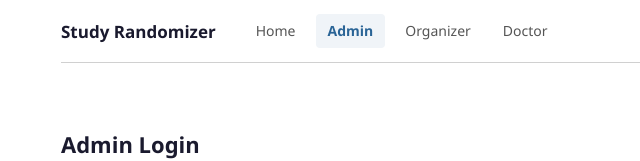
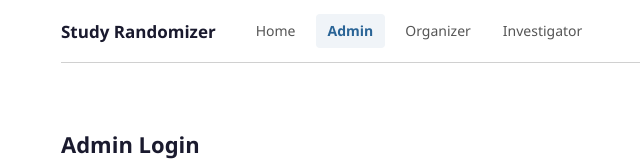
Before and after one commit to dhanush-kuma/study-randomizer, a React (Vite) app in the folder frontend/: page /admin/login in a window 1280 px wide. Shown: the top 161 px of the page, without its empty margins (123-763 px from the left). Built offline with nearby package versions, Linux system fonts and the light colour scheme; no server answers.

Commit message:
refactor: margin on initial setup button and update route

```diff
--- a/frontend/src/components/Header.jsx
+++ b/frontend/src/components/Header.jsx
@@ -28,10 +28,10 @@ function Header({ children }) {
             Organizer
           </NavLink>
           <NavLink
-            to="/doctor"
+            to="/investigator"
             className={({ isActive }) => `nav-link ${isActive ? 'active' : ''}`}
           >
-            Doctor
+            Investigator
           </NavLink>
         </nav>
       </div>
--- a/frontend/src/pages/Home.jsx
+++ b/frontend/src/pages/Home.jsx
@@ -25,7 +25,7 @@ function Home() {
       })
       .then((data) => {
         if (data.initialized) {
-          navigate('/doctor/login', { replace: true })
+          navigate('/admin/login', { replace: true })
         } else {
           setStatusMsg(data.message)
           setPhase('ready')
@@ -51,8 +51,8 @@ function Home() {
         setFormError(data.detail || 'Setup failed.')
         return
       }
-      // Setup complete — send the user to the doctor login page
-      navigate('/doctor/login', { replace: true })
+      // Setup complete — send the user to the admin login page
+      navigate('/admin/login', { replace: true })
     } catch {
       setFormError('Could not connect to backend.')
     } finally {
@@ -88,6 +88,7 @@ function Home() {
               </div>
 
               {!showSetup ? (
+                <div className="setup-form">
                   <button
                     type="button"
                     className="btn-secondary"
@@ -95,6 +96,7 @@ function Home() {
                   >
                     Open setup form
                   </button>
+                </div>
               ) : (
                 <form className="setup-form" onSubmit={handleSetup} noValidate>
                   <div className="field">
```
Lines whose indentation alone changed are shown as unchanged.
